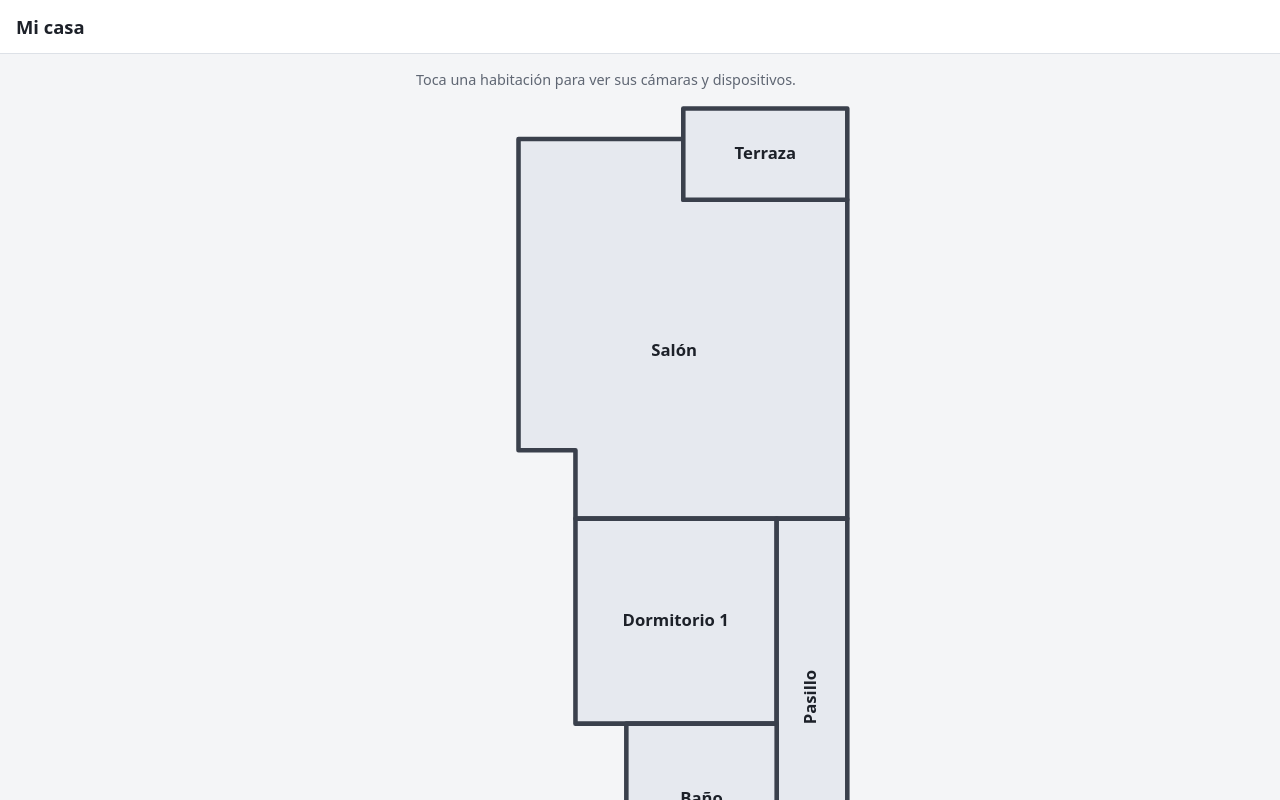
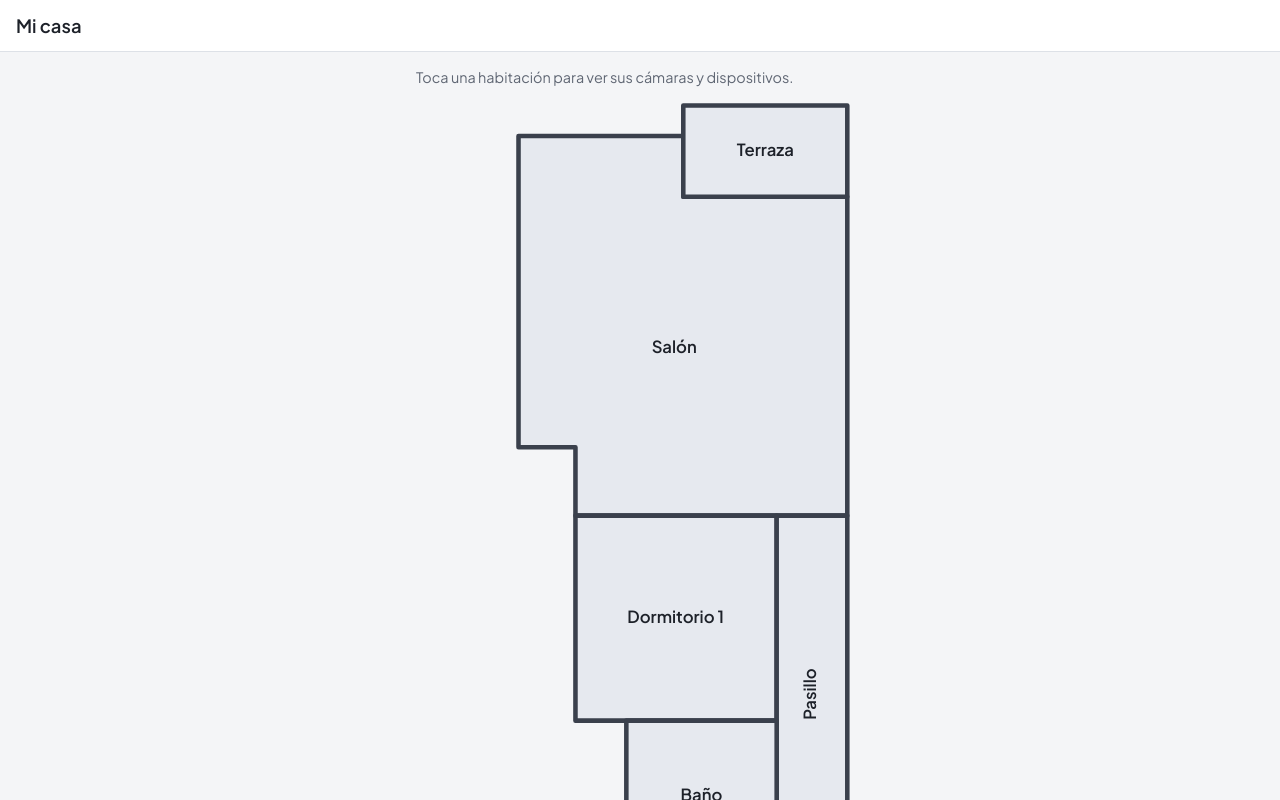
Before and after one commit to AngelGoRo/camweb, a plain HTML site: page assets/web/index.html in a window 1280 px wide. Shown: the top 800 px of the page. Drawn offline with Linux system fonts and the light colour scheme.

Commit message:
Usar Plus Jakarta Sans y JetBrains Mono en la interfaz web
Se declaran las fuentes con @font-face apuntando a assets/web/fonts y se
guardan en variables CSS (--font-ui y --font-mono) para usarlas en un
solo sitio. Los botones heredan la fuente, que por defecto no lo hacen.

Co-Authored-By: Claude Opus 5.5 <noreply@anthropic.com>
Claude-Session: https://claude.ai/code/session_01TgtNHWEjPeb2VwNfpUBXt2

```diff
--- a/assets/web/index.html
+++ b/assets/web/index.html
@@ -6,7 +6,26 @@
   <title>CamWeb</title>
 
   <style>
-    /* ---- Colores (claro / oscuro) ------------------------------------------------ */
+    /* ---- Tipografía ---------------------------------------------------------------
+       Las fuentes van dentro de la propia web (assets/web/fonts) para no depender de
+       Internet. Son "variables": un solo fichero contiene todos los grosores (wght).
+         - Plus Jakarta Sans -> textos de la interfaz.
+         - JetBrains Mono    -> datos técnicos: horas, IPs, identificadores.
+       ------------------------------------------------------------------------------- */
+    @font-face {
+      font-family: "Plus Jakarta Sans";
+      src: url("fonts/PlusJakartaSans-latin-variable.woff2") format("woff2");
+      font-weight: 200 800;
+      font-display: swap;
+    }
+    @font-face {
+      font-family: "JetBrains Mono";
+      src: url("fonts/JetBrainsMono-latin-variable.woff2") format("woff2");
+      font-weight: 100 800;
+      font-display: swap;
+    }
+
+    /* ---- Colores (claro / oscuro)------------------------------------------------ */
     :root {
       --bg:          #f4f5f7;
       --surface:     #ffffff;
@@ -18,6 +37,9 @@
       --room-active: #2f7cf6;
       --accent:      #2f7cf6;
       --border:      #dde1e7;
+
+      --font-ui:     "Plus Jakarta Sans", system-ui, -apple-system, "Segoe UI", Roboto, sans-serif;
+      --font-mono:   "JetBrains Mono", ui-monospace, "Cascadia Mono", Consolas, monospace;
     }
     @media (prefers-color-scheme: dark) {
       :root {
@@ -38,7 +60,7 @@
 
     body {
       margin: 0;
-      font-family: system-ui, -apple-system, "Segoe UI", Roboto, sans-serif;
+      font-family: var(--font-ui);
       background: var(--bg);
       color: var(--text);
     }
@@ -110,6 +132,11 @@
       border-radius: 10px;
       padding: 32px 16px;
     }
+
+    /* Botones y campos no heredan la fuente por defecto: se la pasamos */
+    button, input, select, textarea { font: inherit; }
+
+    .mono { font-family: var(--font-mono); }
 
     [hidden] { display: none !important; }
   </style>
```
